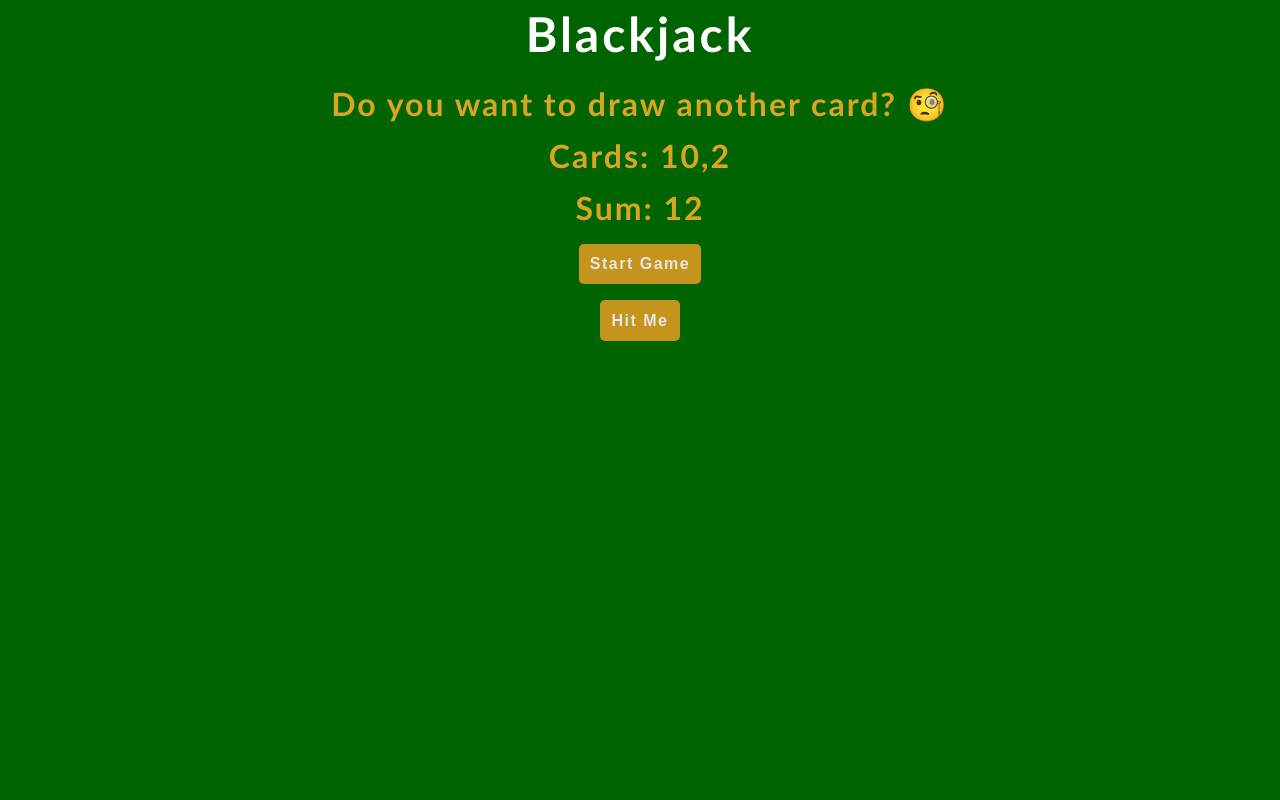
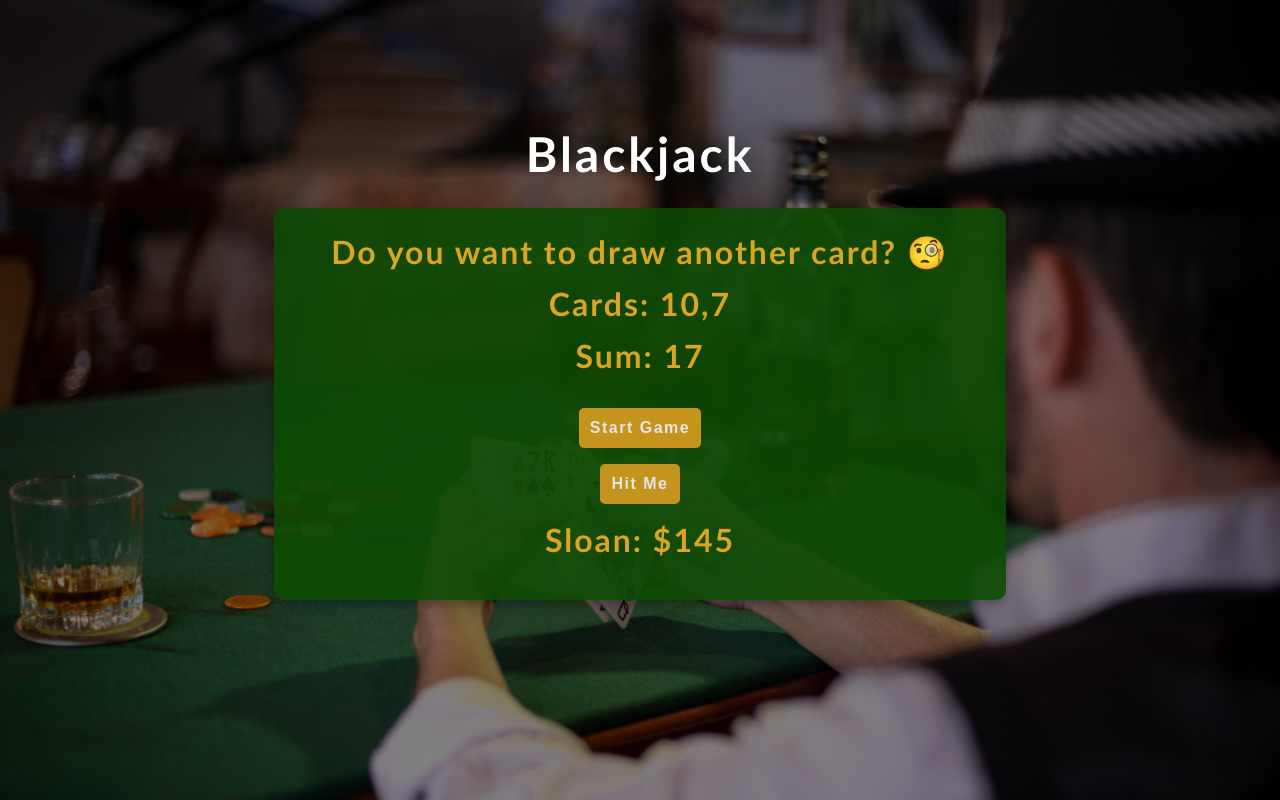
Before and after one commit to Sloan-Crawford/JS-Full-Coursework-Free-CC, a plain HTML site: page Blackjack-project/index.html in a window 1280 px wide. Both pictures are taken after a click on the button "Start Game". Drawn offline with Linux system fonts and the light colour scheme.

Commit message:
add JS functionality and styling

```diff
--- a/Blackjack-project/app.js
+++ b/Blackjack-project/app.js
@@ -1,22 +1,33 @@
+// if written as an arrow function, this isn't hoisted so it needs to be declared before invoked:
 let getRndInteger = (min, max) => {
-  return Math.floor(Math.random() * (11 - 2 + 1)) + 2;
-}
+  let randomNumber = Math.floor(Math.random() * (max - min + 1)) + 2;
+  if (randomNumber === 1) {
+    return 11;
+  } else if (randomNumber > 10) {
+    return 10;
+  } else return randomNumber;
+};
 
-const firstCard = getRndInteger();
-const secondCard = getRndInteger();
-let cards = [firstCard, secondCard];
-let sum = firstCard + secondCard;
+let cards = [];
+let sum = 0;
 let hasBlackJack = false;
-let isAlive = true;
+let isAlive = false;
 let message = "";
 let startBtn = document.querySelector(".start-btn");
 let messageEl = document.querySelector("#message-el");
 let sumEl = document.querySelector("#sum-el");
 let cardsEl = document.querySelector("#cards-el");
 let hitBtn = document.querySelector(".hit-btn");
-// console.log(sum);
 
-function renderGame() {
+let player = {
+  name: "Sloan",
+  chips: 145,
+}
+
+let playerEl = document.getElementById("player-el");
+playerEl.textContent = `${player.name}: $${player.chips}`;
+
+  function addCard(){
   cardsEl.textContent = `Cards: ${[cards]}`;
   sumEl.textContent = `Sum: ${sum}`;
   hitBtn.classList.add("hit-btn-show");
@@ -31,22 +42,31 @@ function renderGame() {
     isAlive = false;
   }
   messageEl.textContent = message;
-  console.log(`Do you have blackjack? ${hasBlackJack}`);
-  console.log(`Are you alive? ${isAlive}`);
+  // console.log(`Do you have blackjack? ${hasBlackJack}`);
+  // console.log(`Are you alive? ${isAlive}`);
+}
+
+function renderGame() {
+  isAlive = true;
+  firstCard = getRndInteger(1,13);
+  secondCard = getRndInteger(1,13);
+  cards = [firstCard, secondCard];
+  sum = firstCard + secondCard;
+addCard();
 }
 
 const newCard = () => {
- let nextCard = getRndInteger();
+  if (isAlive && !hasBlackJack) {
+ let nextCard = getRndInteger(1,13);
  messageEl.textContent = "Drawing a new card";
  sum += nextCard;
  cards.push(`${nextCard}`);
- renderGame();
+ addCard();
+  }
 }
 
 startBtn.addEventListener("click", renderGame);
 hitBtn.addEventListener("click", newCard);
-
-
 
 
 // additional notes:
--- a/Blackjack-project/index.html
+++ b/Blackjack-project/index.html
@@ -10,12 +10,15 @@
   </head>
   <body>
     <h1>Blackjack</h1>
-    <p id="message-el">Want to Play a Round?</p>
-    <p id="cards-el">Cards:</p>
-    <p id="sum-el">Sum:</p>
-    <button type="button" class="start-btn">Start Game</button>
-    <br />
-    <button type="button" class="hit-btn">Hit Me</button>
+    <container class="container">
+      <p id="message-el">Want to play a round?</p>
+      <p id="cards-el">Cards:</p>
+      <p id="sum-el">Sum:</p>
+      <button type="button" class="start-btn">Start Game</button>
+      <br />
+      <button type="button" class="hit-btn">Hit Me</button>
+      <p id="player-el"></p>
+    </container>
     <script src="app.js"></script>
   </body>
 </html>
--- a/Blackjack-project/style.css
+++ b/Blackjack-project/style.css
@@ -1,13 +1,27 @@
 body {
   font-family: 'Trebuchet MS', 'Lucida Sans Unicode', 'Lucida Grande',
     'Lucida Sans', Arial, sans-serif;
-  background: darkgreen;
-  display: block;
+  background: linear-gradient(rgba(0, 0, 0, 0.5), rgba(0, 0, 0, 0.5)),
+    url('/Blackjack-project/images/poker-table-c.jpeg');
+  background-attachment: fixed;
+  background-repeat: no-repeat;
+  background-size: cover;
+  background-color: darkgreen;
+  display: flex;
+  flex-direction: column;
   text-align: center;
-  /* align-items: center; */
+  align-items: center;
   justify-content: center;
   min-height: 90vh;
   font-weight: bold;
+}
+
+.container {
+  background: rgba(13, 75, 3, 0.9);
+  border-radius: 10px;
+  box-shadow: 0 4px 8px 0 rgba(0, 0, 0, 0.2), 0 6px 20px 0 rgba(0, 0, 0, 0.19);
+  padding: 0.5rem 1rem 1.5rem;
+  min-width: 700px;
 }
 
 h1 {
@@ -42,7 +56,7 @@ p {
   letter-spacing: 1.5px;
   filter: brightness(90%);
   font-weight: bold;
-  margin-bottom: 1rem;
+  margin: 1rem 0 0;
 }
 .hit-btn {
   opacity: 0;
```
Also changed, not shown: Blackjack-project/images/._poker-table-c.jpeg (added), Blackjack-project/images/._poker-table.jpeg (added), Blackjack-project/images/poker-table-c.jpeg (added), 2 other files.
